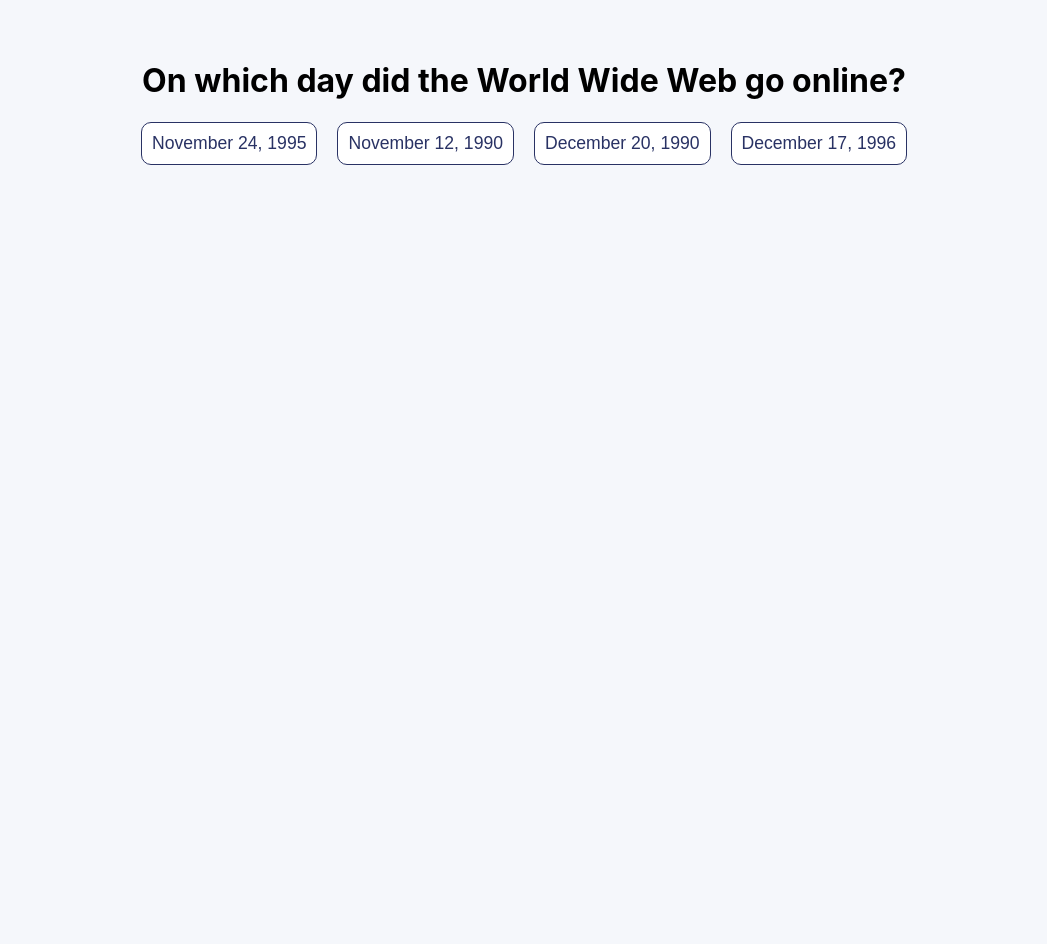
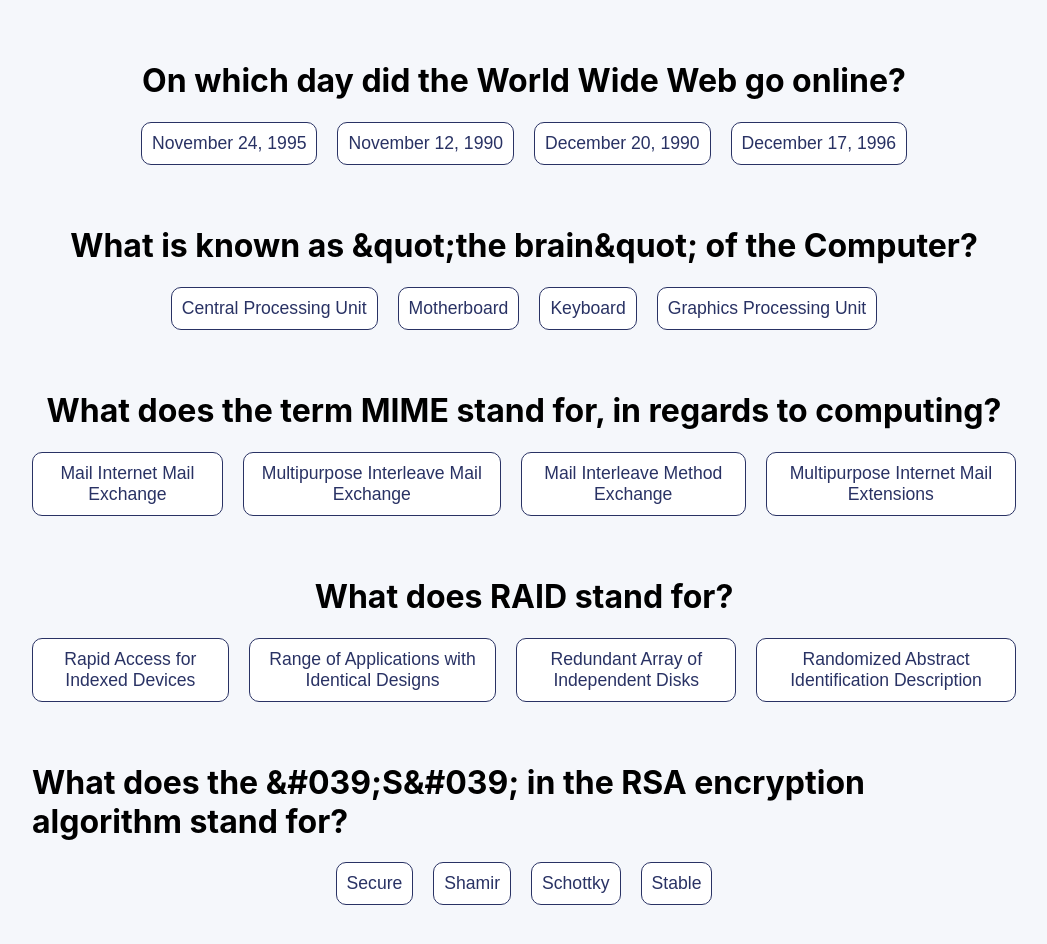
Before and after one commit to Aldo-Portillo-Frontend-Projects/Quizzical, a React (Create React App) app: page / in a window 1280 px wide. Shown: the whole page, without its empty margins (116-1163 px from the left). Before the commit the page ends 800 px from the top, so only its background shows below. Built offline with nearby package versions, Linux system fonts and the light colour scheme.

Commit message:
Create a click event to change background of button when clicked

```diff
--- a/src/Answer.js
+++ b/src/Answer.js
@@ -1,12 +1,12 @@
-import React from 'react';
+import React from "react";
 
 export default function Answer (props) {
-    function clickHandle (){
-        console.log(props.correct)
-        //props.held ? props.held = false : props.held = true;
-        console.log(props.held)
+
+    const styles = {
+        backgroundColor: props.isHeld ? "#D6DBF5": "white"
     }
-    return (
-        <button correct={props.correct} onClick={clickHandle} held={props.held}>{props.value}</button>
+
+    return(
+        <button correct={props.correct} onClick={props.clickHandle} style={styles}>{props.value}</button>
     )
 }
--- a/src/App.js
+++ b/src/App.js
@@ -6,11 +6,11 @@ function App() {
 
   return (
     <div className="App">
-      <Question questionNum="0" />
-      {/* <Question questionNum="1" />
-      <Question questionNum="2" />
-      <Question questionNum="3" />
-      <Question questionNum="4" /> */}
+      <Question key="0" questionNum="0" />
+      <Question key="1" questionNum="1" />
+      <Question key="2" questionNum="2" />
+      <Question key="3" questionNum="3" />
+      <Question key="4" questionNum="4" />
     </div>
   );
 }
--- a/src/Question.js
+++ b/src/Question.js
@@ -1,17 +1,29 @@
 import React from 'react'
 import Answer from './Answer';
 import { data } from './Api'
+import { nanoid } from 'nanoid'
 
 export default function Question (props) {
 
     function collectAnswers(){
         let answer = [];
         answer.push(
-            {value: data.results[props.questionNum].correct_answer, correct: true, held: false}
+            {
+                key: nanoid(),
+                value: data.results[props.questionNum].correct_answer,
+                correct: true,
+                isHeld: false,
+                id: nanoid()}
         )
         let incorrectAnswerArr = data.results[props.questionNum].incorrect_answers;
         for (let i = 0; i < incorrectAnswerArr.length; i++){
-            answer.push({value: incorrectAnswerArr[i], correct: false,})
+            answer.push({
+                key: nanoid(),
+                value: incorrectAnswerArr[i],
+                correct: false,
+                isHeld: false,
+                id: nanoid(),
+            })
         }
         for (let i = answer.length - 1; i > 0; i--) {
             let j = Math.floor(Math.random() * (i + 1));
@@ -25,10 +37,22 @@ export default function Question (props) {
 
     const [answer, setAnswer] = React.useState(collectAnswers())
 
-console.log(answer)
+    function selectAnswer (id) {
+
+        setAnswer(oldAnswer => oldAnswer.map(option => {
+            //return a new object that changes the isHeld property of the object in new array
+            return option.id === id ?
+                {...option, isHeld: !option.isHeld} :
+                //If not, return regular array
+                option;
+        }))
+    }
+
+
 
     const answerRender = answer.map(option => {
-        return <Answer value={option.value} correct={option.correct} held={option.held}/>
+        return <Answer value={option.value} correct={option.correct} clickHandle={() => selectAnswer(option.id)} isHeld={option.isHeld}/>
+
     })
 
     return(
```
